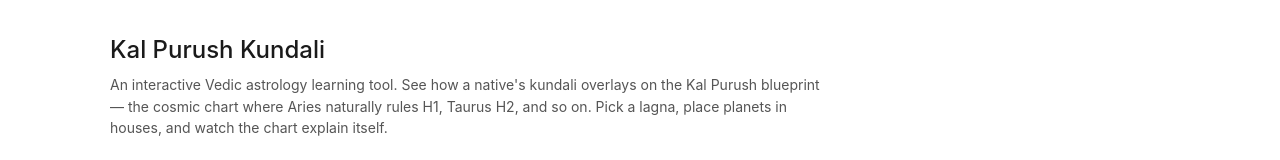
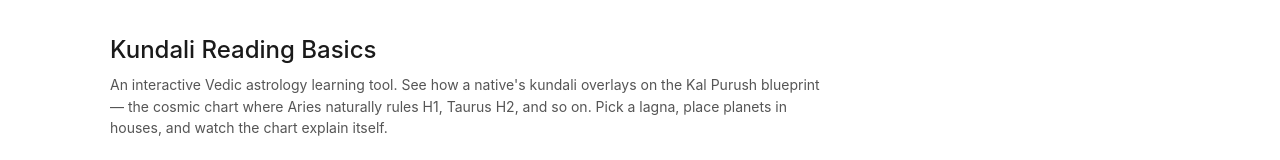
Before and after one commit to Rishianamind/kundalilearning, a plain HTML site: page index.html in a window 1280 px wide. Shown: the top 160 px of the page. Drawn offline with Linux system fonts and the light colour scheme.

Commit message:
Update index.html

```diff
--- a/index.html
+++ b/index.html
@@ -7,7 +7,7 @@
 <meta name="description" content="Visualize how to read native's kundali with overlays on the Kal Purush blueprint. Interactive Vedic astrology learning tool with drishti, dispositor chains, and Bhavat Bhavam.">
 
 <!-- Open Graph -->
-<meta property="og:title" content="Kal Purush Kundali — interactive Vedic chart">
+<meta property="og:title" content="Kundali Reading Basics — interactive Vedic chart learning tool">
 <meta property="og:description" content="See how your kundali maps onto the cosmic blueprint. Learn drishti, dispositors, karakas, yogas, and Bhavat Bhavam interactively.">
 <meta property="og:type" content="website">
 
@@ -301,7 +301,7 @@
 <div class="page-wrap">
 
   <header class="page-header">
-    <h1>Kal Purush Kundali</h1>
+    <h1>Kundali Reading Basics</h1>
     <p>An interactive Vedic astrology learning tool. See how a native's kundali overlays on the Kal Purush blueprint — the cosmic chart where Aries naturally rules H1, Taurus H2, and so on. Pick a lagna, place planets in houses, and watch the chart explain itself.</p>
   </header>
 
```
